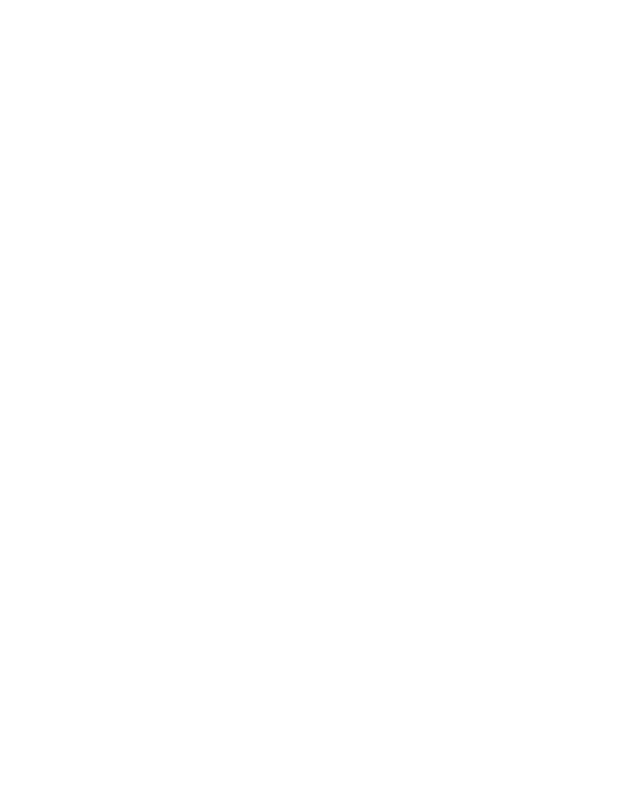
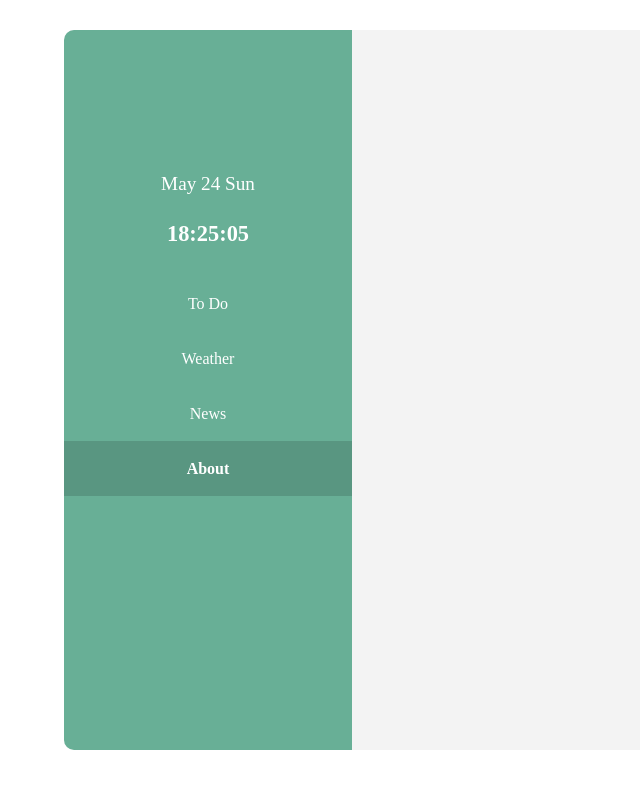
Before and after one commit to kimfriendship/daily-kit, a React (Create React App) app in the folder daily-kit/: page /About in a window 1280 px wide. Shown: the top 788 px of the page, without its empty margins (0-640 px from the left). Built offline with nearby package versions, Linux system fonts and the light colour scheme; no server answers; data requests are answered from the project's data file.

Commit message:
:lipstick: Add layout

```diff
--- a/daily-kit/src/App.js
+++ b/daily-kit/src/App.js
@@ -2,10 +2,12 @@
 import News from './Pages/News';
 import Weather from './Pages/Weather';
 import Todos from './Pages/Todos';
+import Layout from './Pages/Layout';
 
 function App() {
   return (
     <div className="App">
+      <Layout />
       <News />
       <Weather />
       <Todos />
--- a/daily-kit/src/Css/main.css
+++ b/daily-kit/src/Css/main.css
@@ -0,0 +1,55 @@
+body,
+html,
+.App {
+  height: 100%;
+  box-sizing: border-box;
+}
+
+/* Layout */
+.outerWrapper {
+  background: #f3f3f3;
+  border-radius: 10px;
+  width: 90%;
+  height: 90vh;
+  margin: 30px auto;
+}
+
+.nav {
+  background: #68af96;
+  width: 25%;
+  height: 100%;
+  border-radius: 10px 0 0 10px;
+  color: white;
+}
+
+.date {
+  padding: 50% 0 30px;
+  font-size: 1.2em;
+}
+
+.time {
+  font-size: 1.4em;
+  font-weight: 800;
+}
+
+.date,
+.time {
+  margin: 0 auto;
+  text-align: center;
+}
+
+.menuList {
+  margin: 30px auto 0;
+  text-align: center;
+}
+
+.menuList > li {
+}
+
+.menuList > li > a {
+  color: white;
+  text-decoration: none;
+  height: 20px;
+  display: block;
+  padding: 20px 0 15px;
+}
--- a/daily-kit/src/Pages/About.js
+++ b/daily-kit/src/Pages/About.js
@@ -0,0 +1,11 @@
+import React from 'react';
+
+const About = () => {
+  return (
+    <div>
+      <div></div>
+    </div>
+  );
+};
+
+export default About;
--- /dev/null
+++ b/daily-kit/src/Pages/Layout.js
@@ -0,0 +1,51 @@
+import React from 'react';
+import { NavLink } from 'react-router-dom';
+import MainRouter from '../Router/MainRouter';
+import '../Css/main.css';
+
+const Layout = () => {
+  const activeStyle = {
+    backgroundColor: '#599681',
+    fontWeight: 800,
+    width: '100%',
+  };
+
+  let today = new String(new Date()).split(' ');
+  const [day, month, date, year, time] = today;
+
+  return (
+    <div className={'outerWrapper'}>
+      <nav className={'nav'}>
+        <h1 className={'date'}>
+          {month} {date} {day}
+        </h1>
+        <h2 className={'time'}>{time}</h2>
+        <ul className={'menuList'}>
+          <li>
+            <NavLink exact to="/" activeStyle={activeStyle}>
+              To Do
+            </NavLink>
+          </li>
+          <li>
+            <NavLink to="/Weather" activeStyle={activeStyle}>
+              Weather
+            </NavLink>
+          </li>
+          <li>
+            <NavLink to="/News" activeStyle={activeStyle}>
+              News
+            </NavLink>
+          </li>
+          <li>
+            <NavLink to="/About" activeStyle={activeStyle}>
+              About
+            </NavLink>
+          </li>
+        </ul>
+        <MainRouter />
+      </nav>
+    </div>
+  );
+};
+
+export default Layout;
--- a/daily-kit/src/Router/MainRouter.js
+++ b/daily-kit/src/Router/MainRouter.js
@@ -0,0 +1,19 @@
+import React from 'react';
+import { Route } from 'react-router-dom';
+import Todos from '../Pages/Todos';
+import Weather from '../Pages/Weather';
+import News from '../Pages/News';
+import About from '../Pages/About';
+
+const MainRouter = () => {
+  return (
+    <>
+      <Route exact path="/" component={Todos} />
+      <Route path="/Weather" component={Weather} />
+      <Route path="/News" component={News} />
+      <Route path="/About" component={About} />
+    </>
+  );
+};
+
+export default MainRouter;
--- a/daily-kit/src/index.js
+++ b/daily-kit/src/index.js
@@ -3,11 +3,12 @@
 import './index.css';
 import App from './App';
 import * as serviceWorker from './serviceWorker';
+import { BrowserRouter } from 'react-router-dom';
 
 ReactDOM.render(
-  <>
+  <BrowserRouter>
     <App />
-  </>,
+  </BrowserRouter>,
   document.getElementById('root'),
 );
 
```
